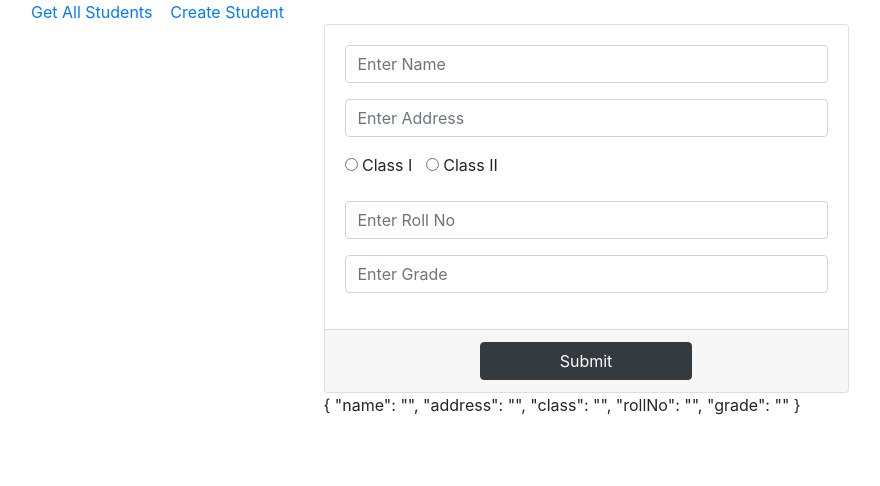
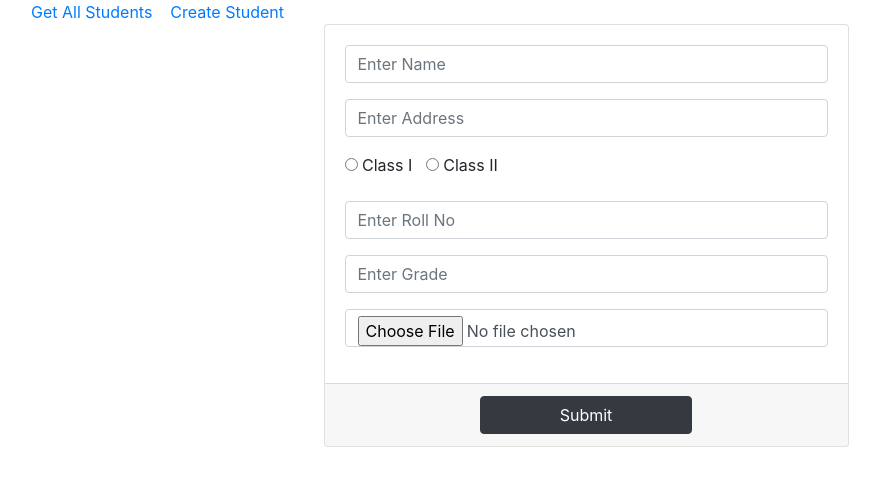
Before and after one commit to Anagha1009/AngularCrud, an Angular app in the folder CrudProject/: page /create-students in a window 1280 px wide. Shown: the top 486 px of the page, without its empty margins (54-934 px from the left). Built offline with nearby package versions, Linux system fonts and the light colour scheme.

Commit message:
model binding

```diff
--- a/CrudProject/src/app/app.module.ts
+++ b/CrudProject/src/app/app.module.ts
@@ -6,7 +6,7 @@ import { AppComponent } from './app.component';
 import { NgbModule } from '@ng-bootstrap/ng-bootstrap';
 import { ListStudentsComponent } from './student/list-students/list-students.component';
 import { CreateStudentsComponent } from './student/create-students/create-students.component';
-import {FormsModule} from '@angular/forms';
+import {FormsModule,ReactiveFormsModule} from '@angular/forms';
 
 @NgModule({
   declarations: [
@@ -18,7 +18,8 @@ import {FormsModule} from '@angular/forms';
     BrowserModule,
     AppRoutingModule,
     NgbModule,
-    FormsModule
+    FormsModule,
+    ReactiveFormsModule
   ],
   providers: [],
   bootstrap: [AppComponent]
--- a/CrudProject/src/app/student/create-students/create-students.component.html
+++ b/CrudProject/src/app/student/create-students/create-students.component.html
@@ -1,29 +1,32 @@
 <div class="container">
     <div class="col-md-6 mx-auto">
-        <form #StudentForm="ngForm" (ngSubmit)="saveStudent(StudentForm)">
+        <form #StudentForm="ngForm" (ngSubmit)="saveStudent(student)">
             <div class="card">
                 <div class="card-body">
                     <div class="form-group">
-                        <input type="text" name="name" ngModel class="form-control" placeholder="Enter Name" />
+                        <input type="text" name="name" [(ngModel)]="student.name" class="form-control" placeholder="Enter Name" />
                     </div>
                     <div class="form-group">
-                        <input type="text" name="address" ngModel class="form-control" placeholder="Enter Address" />
+                        <input type="text" name="address" [(ngModel)]="student.address" class="form-control" placeholder="Enter Address" />
                     </div>
                     <div class="form-group">
                         <label class="radio-inline">
-                            <input type="radio" value="I" name="class" ngModel />
+                            <input type="radio" value="I" name="class" [(ngModel)]="student.class" />
                             Class I
                         </label>&nbsp;&nbsp;
                         <label class="radio-inline">
-                            <input type="radio" value="II" name="class" ngModel/>
+                            <input type="radio" value="II" name="class" [(ngModel)]="student.class"/>
                             Class II
                         </label>
                     </div>
                     <div class="form-group">
-                        <input type="text" name="rollNo" ngModel class="form-control" placeholder="Enter Roll No" />
+                        <input type="text" name="rollNo" [(ngModel)]="student.rollNo" class="form-control" placeholder="Enter Roll No" />
                     </div>
                     <div class="form-group">
-                        <input type="text" name="grade" ngModel class="form-control" placeholder="Enter Grade" />
+                        <input type="text" name="grade" [(ngModel)]="student.grade" class="form-control" placeholder="Enter Grade" />
+                    </div>
+                    <div class="form-group">
+                        <input type="file" name="imgpath" [(ngModel)]="student.imgPath" class="form-control" placeholder="Enter Grade" />
                     </div>
                 </div>
                 <div class="card-footer">
@@ -34,6 +37,7 @@
             </div>
         </form>
 
-        {{StudentForm.value | json}}
+        <!-- {{StudentForm.value | json}}
+        {{student.name}} -->
     </div>
 </div>
--- a/CrudProject/src/app/student/create-students/create-students.component.ts
+++ b/CrudProject/src/app/student/create-students/create-students.component.ts
@@ -1,5 +1,6 @@
 import { Component, OnInit } from '@angular/core';
 import{NgForm} from '@angular/forms';
+import { Student } from 'src/app/models/student.model';
 
 @Component({
   selector: 'app-create-students',
@@ -7,13 +8,22 @@ import{NgForm} from '@angular/forms';
   styleUrls: ['./create-students.component.css']
 })
 export class CreateStudentsComponent implements OnInit {
+  student:Student={
+      id:0,
+      name:'',
+      class:'',
+      grade:'',
+      address:'',
+      rollNo:'',
+      imgPath:''
+  }
 
   constructor() { }
 
   ngOnInit(): void {
   }
 
-  saveStudent(studForm: NgForm):void{
-    console.log(studForm.value);
+  saveStudent(studForm: Student):void{
+    console.log(studForm);
   }
 }
```
